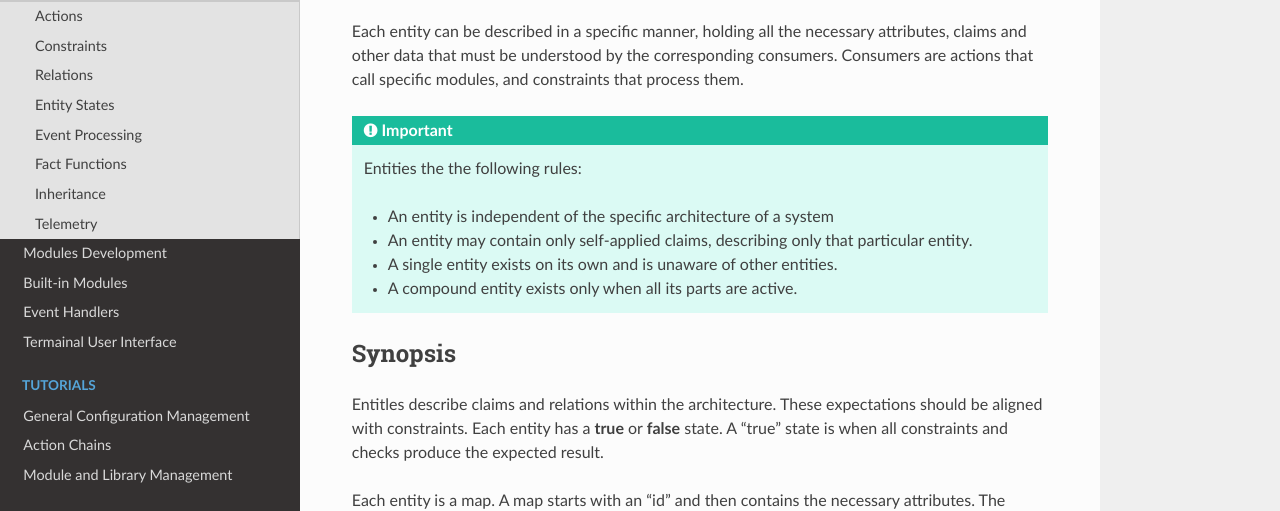
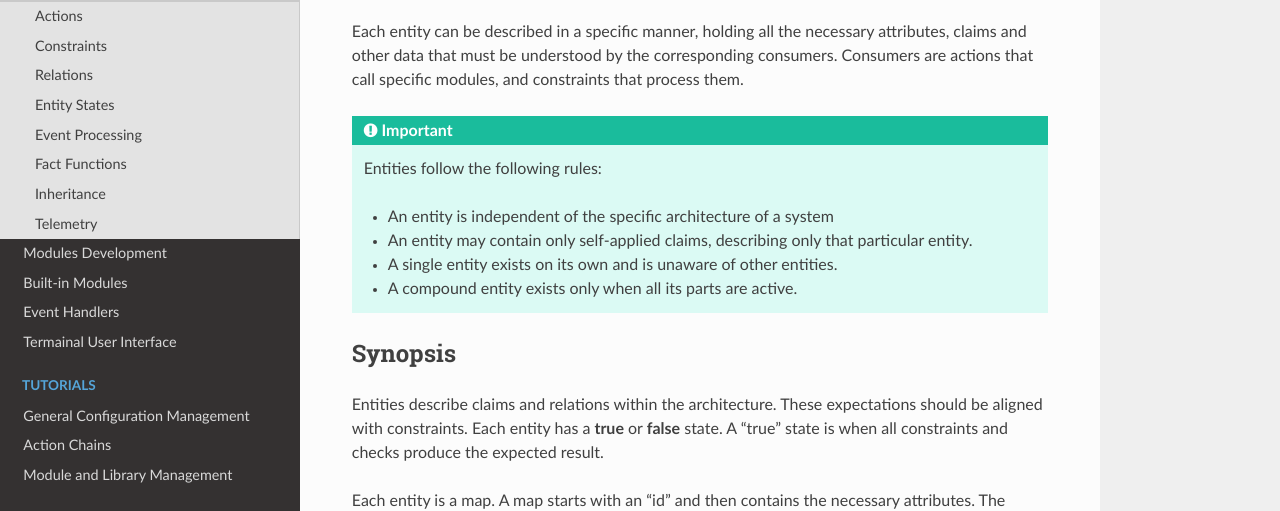
Before and after one commit to tinythings/sysinspect, a Sphinx documentation site: the page built from docs/modeldescr/entities.rst, in a window 1280 px wide and 900 px high. Shown: the part 314-825 px from the top of the window. Built offline with Sphinx 7.4.7 and the Read the Docs theme 3.1.0, drawn with Linux system fonts in a browser that asks for light colours.

Commit message:
Fix permissions check and documentation typos

```diff
--- a/docs/modeldescr/entities.rst
+++ b/docs/modeldescr/entities.rst
@@ -14,7 +14,7 @@ call specific modules, and constraints that process them.
 
 .. important::
 
-   Entities the the following rules:
+   Entities follow the following rules:
 
    - An entity is independent of the specific architecture of a system
    - An entity may contain only self-applied claims, describing only that particular entity.
@@ -24,7 +24,7 @@ call specific modules, and constraints that process them.
 Synopsis
 --------
 
-Entitles describe claims and relations within the architecture. These expectations should
+Entities describe claims and relations within the architecture. These expectations should
 be aligned with constraints. Each entity has a **true** or **false** state. A "true" state is when
 all constraints and checks produce the expected result.
 
```
Also changed, not shown: 2 other files.
